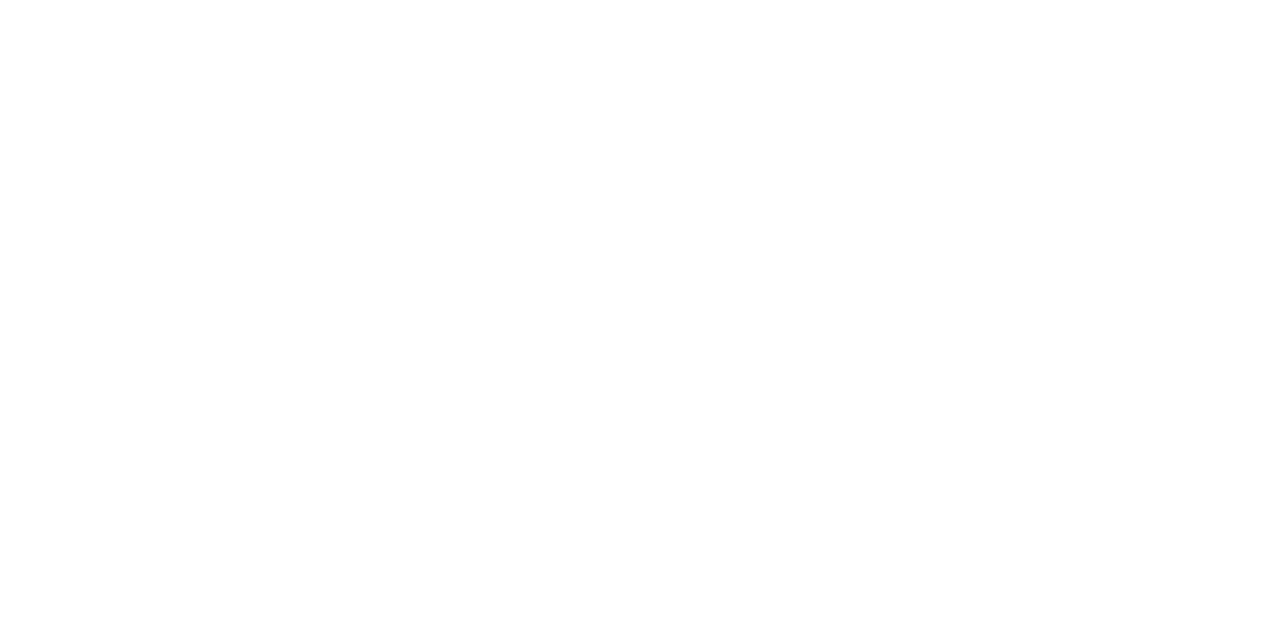
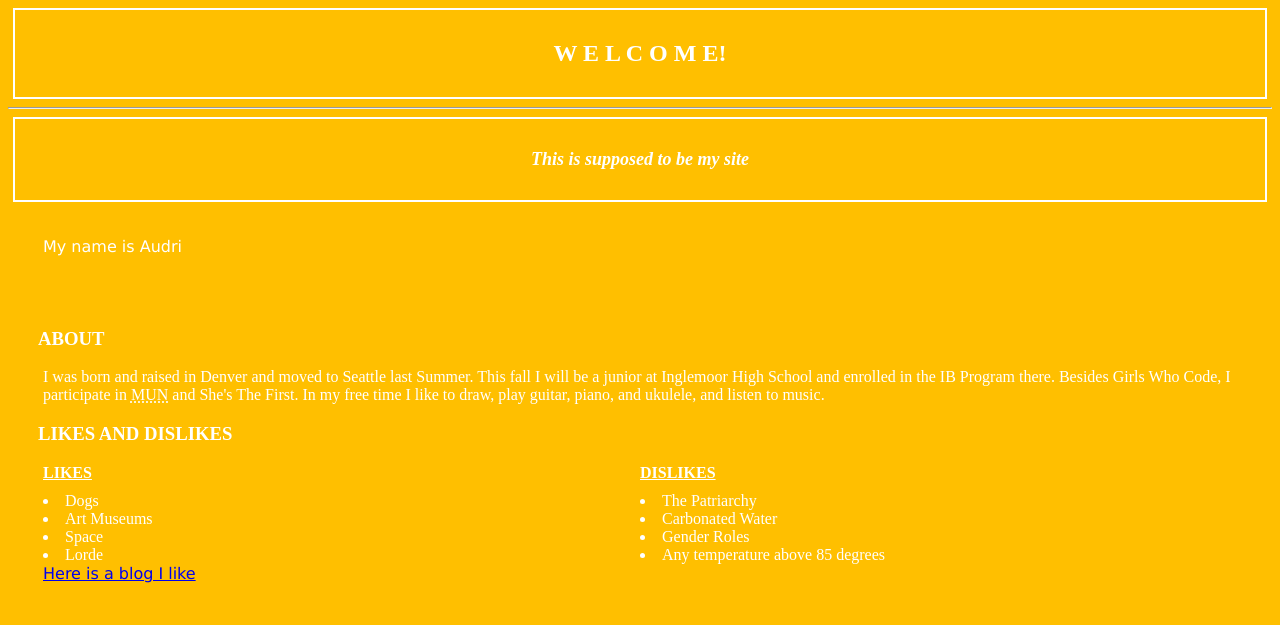
Before and after one commit to asalts/asalts.github.io, a plain HTML site: page index.html in a window 1280 px wide. Drawn offline with Linux system fonts and the light colour scheme.

Commit message:
Website Draft 1

```diff
--- a/index.html
+++ b/index.html
@@ -1,6 +1,109 @@
 <!DOCTYPE html>
+<html lang="en-us">
+<head>
+  <style>
+  body {background-color:#ffbf00;
+      }
+h1       {color:white;
+         text-align: center;
+         font-size: 24px;
+         border: 2px solid white;
+         padding:30px;
+         margin: 5px;
+}
+h2      {color:white;
+        font-size:18px;
+        font-style: oblique;
+        border: 2px solid white;
+        padding:30px;
+        margin: 5px;
+        text-align: center;
+      }
+h3          {color: white;
+             padding-left: 30px;
+             padding-right: 30px;
+            }
+hr              {color: white;}
+  #p2     {color:white;
+          font-family:verdana;
+          font-size:16px;
+          padding: 30px;
+          margin: 5px;
+          text-align: left;
+  }
+  #about     {color: white;
+          margin-left: 5px;
+          margin-right: 5px;
+          padding-left: 30px;
+          padding-right: 30px;
+          text-align: left;
+  }
+#list-title {color: white;
+            list-style-type: none;
+            padding-bottom: 10px;
+          }
+#container {color: white;
+            padding-left: 30px;
+            padding-right: 30px;
+            margin-left: 5px;
+            margin-right: 5px;
+            }
+#likes    {float:left;
+           width:50%;
+          }
+#dislikes {float:left;
+           width:50%;
+}
+  #p5     {color:white;
+          font-family:verdana;
+          font-size:16px;
+          padding: 30px;
+          margin: 5px;
+          text-align: left;
+}
+  </style>
+<body>
+<h1>W E L C O M E!</h1>
+<hr>
+<h2><strong>This is supposed to be my site</strong></h2>
+<!-- Hopefully a navigation bar will go here...
+<ul>
+  <li><a href="about.asp">ABOUT</a></li><br>
+  <li><a href="links.asp">LINKS</a></li><br>
+  <li><a href="game.asp">GAME</a></li><br>
+</ul>
+-->
 
+<p id="p2">My name is Audri</p>
+<br>
+<h3>ABOUT</h3>
+<p id="about">I was born and raised in Denver and moved to
+  Seattle last Summer. This fall I will be a junior at
+  Inglemoor High School and enrolled in the IB Program
+  there. Besides Girls Who Code, I participate in
+  <abbr title= "Model United Nations">MUN</abbr> and
+  She's The First. In my free time I like to draw, play
+  guitar, piano, and ukulele, and listen to music.</p>
 
+<h3>LIKES AND DISLIKES</h3>
+<div id="container">
+  <div id="likes">
+    <li id="list-title"><b><u>LIKES</b></u>
+    <li>Dogs</li>
+    <li>Art Museums</li>
+    <li>Space</li>
+    <li>Lorde</li>
+  </div>
+  <div id="dislikes">
+    <li id="list-title"><b><u>DISLIKES</b></u>
+    <li>The Patriarchy</li>
+    <li>Carbonated Water</li>
+    <li>Gender Roles</li>
+    <li>Any temperature above 85 degrees</li>
+  </div>
+</div>
 
-
+<p id="p5"><a href="http://www.lordemusic.tumblr.com">
+  Here is a blog I like</a></p>
+</body>
 </html>
```
